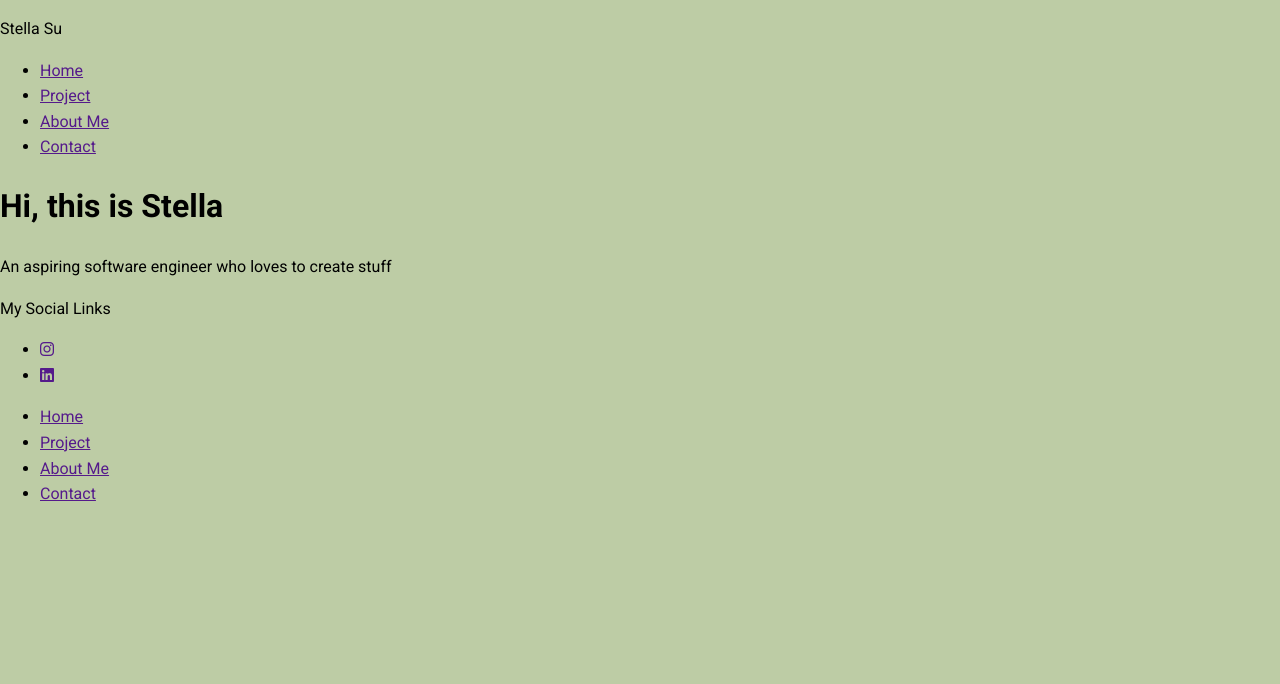
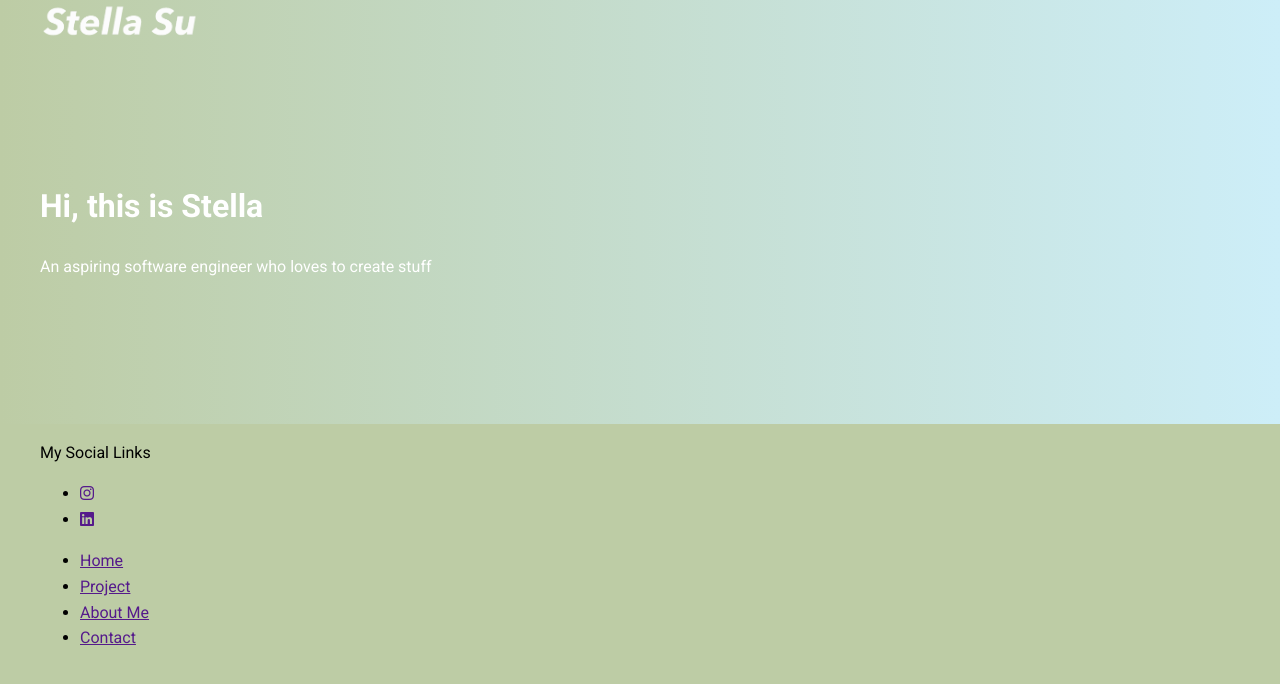
Before and after one commit to Xinyue519/stella_personal_website, a plain HTML site: page index.html in a window 1280 px wide. Drawn offline with Linux system fonts and the light colour scheme.

Commit message:
base,grid,header,hero added

```diff
--- a/index.html
+++ b/index.html
@@ -12,7 +12,7 @@
         <header class="main-header">
             <div class="container grid">
                 <div class="top col">
-                    <p>Stella Su</p>
+                    <img src="img/name.png" alt="" class="logo">
                 </div>
 
                 <nav class="main-nav col">
@@ -35,6 +35,9 @@
                     <h1 class="title-large">Hi, this is Stella</h1>
                     <p class="intro">An aspiring software engineer
                         who loves to create stuff </p>
+                    <div class="col">
+                        <img src="img/profilePic.jpg" alt="" class="hero-img">
+                    </div>
                 </div>
             </div>
         </section>
--- a/sass_css/abstract/colors.sass
+++ b/sass_css/abstract/colors.sass
@@ -1,5 +1,5 @@
 $main: #BDCCA5
-$secondary: rgba(22,219,147,1)
+$secondary: #CDEEF8
 $accent: rgba(211,24,105,1)
 
 $white:rgb(255,255,255)
--- /dev/null
+++ b/sass_css/base/base.sass
@@ -0,0 +1,11 @@
+*, *::before, *::after
+    box-sizing: border-box
+
+img
+    max-width: 30%
+    height: auto
+
+.container
+    width: 95%
+    max-width: 1200px
+    margin: 0 auto
--- /dev/null
+++ b/sass_css/layout/grid.sass
@@ -0,0 +1,2 @@
+.grid
+    display: flex
--- /dev/null
+++ b/sass_css/layout/header.sass
@@ -0,0 +1,14 @@
+.main-header
+    position: absolute
+    top:1em
+    left:0
+    right:0
+
+
+.logo
+    width:10%
+    min-width:10rem
+    max-width:25rem
+
+.main-nav
+    display: none
--- /dev/null
+++ b/sass_css/layout/hero.sass
@@ -0,0 +1,8 @@
+.hero
+    background: linear-gradient(0.25turn,$main,$secondary)
+    color: $text-inverse
+    padding-top: 10em
+    padding-bottom: 8em
+
+.hero-img
+    display: none
--- a/sass_css/main.scss
+++ b/sass_css/main.scss
@@ -7,7 +7,7 @@
 //2. Vendor
 @import 'vendor/normalize';
 //3. Base styles
-
+@import 'base/base.sass';
 //4. Layout
-
+@import 'layout/header.sass', 'layout/hero.sass','layout/grid.sass';
 //5. Components
```
Also changed, not shown: img/name.png (added), img/profilePic.jpg (added), sass_css/base/base.css (added), sass_css/layout/grid.css (added), sass_css/layout/header.css (added), sass_css/layout/hero.css (added), sass_css/main.css.
